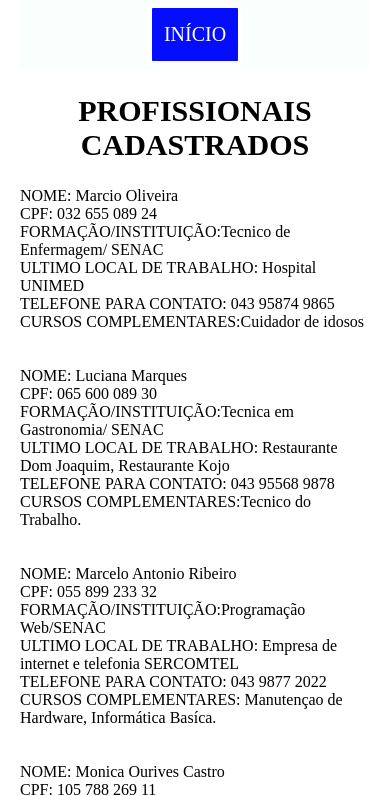
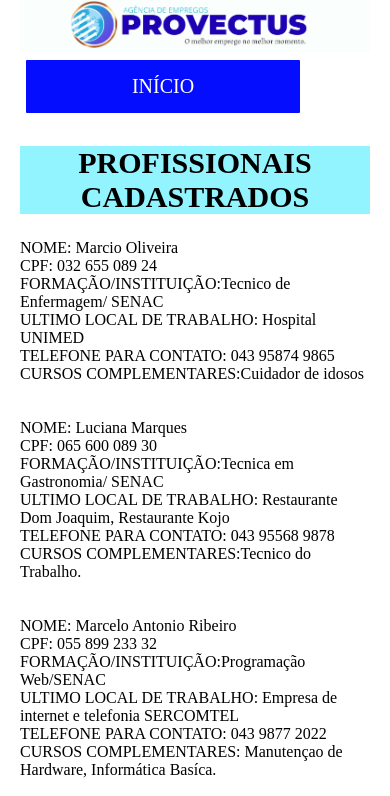
Before and after one commit to gilmar-tito/projetointegrador-gt, a plain HTML site: page clientes.html in a window 390 px wide. Shown: the top 796 px of the page. Drawn offline with Linux system fonts and the light colour scheme.

Commit message:
Add files via upload

```diff
--- a/clientes.html
+++ b/clientes.html
@@ -13,12 +13,14 @@
     <header>
         <div class="botoes">
 
-            <a class="button button1" href="index.html"> INÍCIO </a>
+            <img class="img_logo" src="./imagem_pi/logoindex02.png" alt="DESCRIÇÃO"><br>
+
 
         </div>
         </header>
+        <a class="button button11" href="index.html"> INÍCIO </a>
+        <H2 class="fonte10">PROFISSIONAIS CADASTRADOS</H2>
 
-        <H2 class="fonte1">PROFISSIONAIS CADASTRADOS</H2>
 
             <label id="lname">NOME: Marcio Oliveira</label><br>
 
--- a/css/cadastro.css
+++ b/css/cadastro.css
@@ -11,6 +11,7 @@
     font-size: 20px;
     margin: 3px 1px;
     cursor: pointer;
+    width: 250px;
 }
 
 .button1:hover {
@@ -67,6 +68,13 @@ div {
 .fonte2 {
     font-size: 30px;
     text-align: center;
+
+}
+
+.fonte10{
+    font-size: 30px;
+    text-align: center;
+    background-color: rgba(78, 237, 255, 0.613);
 
 }
 
@@ -134,7 +142,11 @@ div {
     background-color: #fdfdfd;
 }
 
-
+.img_logo {
+    width: 80%;
+    height: auto;
+    align-items: center;
+}
 
 @media only screen and (max-width: 360px) {
     body {
--- a/css/dicas.mkt.css
+++ b/css/dicas.mkt.css
@@ -1,7 +1,7 @@
 @media only screen and (min-width: 259px) {
 
     .button {
-        background-color: rgba(9, 156, 66, 0.945);
+        background-color: rgba(14, 107, 50, 0.945);
         border: 5px solid white;
         border-radius: 6px;
         color: white;
@@ -17,36 +17,36 @@
 
     .button1:hover {
         background-color: #ffffff;
-        color: rgba(9, 156, 66, 0.945);
-        border: 5px solid rgb(3, 217, 56);
+        color: rgba(14, 107, 50, 0.945);
+        border: 5px solid rgb(0, 245, 122);
 
     }
 
     .button2:hover {
         background-color: #ffffff;
-        color: rgba(9, 156, 66, 0.945);
-        border: 5px solid rgb(3, 217, 56);
+        color: rgba(14, 107, 50, 0.945);
+        border: 5px solid rgb(0, 245, 122);
 
     }
 
     .button3:hover {
         background-color: #ffffff;
-        color: rgba(9, 156, 66, 0.945);
-        border: 5px solid rgb(3, 217, 56);
+        color: rgba(14, 107, 50, 0.945);
+        border: 5px solid rgb(0, 245, 122);
 
     }
 
     .button4:hover {
         background-color: #ffffff;
-        color: rgba(9, 156, 66, 0.945);
-        border: 5px solid rgb(3, 217, 56);
+        color: rgba(14, 107, 50, 0.945);
+        border: 5px solid rgb(0, 245, 122);
 
     }
 
     .button5:hover {
         background-color: #ffffff;
-        color: rgba(9, 156, 66, 0.945);
-        border: 5px solid rgb(3, 217, 56);
+        color: rgba(14, 107, 50, 0.945);
+        border: 5px solid rgb(0, 245, 122);
 
     }
 
@@ -62,7 +62,7 @@
     .fonte1,
     .fonte2,
     .fonte3 {
-        font-size: 20px;
+        font-size: 30px;
         text-align: justify;
         margin-left: 2px;
         margin-right: 2px;
@@ -76,14 +76,16 @@
         margin-left: 2px;
         margin-right: 2px;
         margin-top: 50px;
+        font-size: 35px;
+        padding: 1%;
         text-align: initial;
     }
 
     .topo_pg {
-        background-color: #0208bd;
-        color: #ffffff;
+        background-color: #ffffff;
+        color: #014420;
         text-align: center;
-        font-size: 40px;
+        font-size: 50px;
     }
 
 
--- a/css/estilo.css
+++ b/css/estilo.css
@@ -1,6 +1,5 @@
 .button {
     background-color: #0208bd;
-    /* Green */
     border: 5px solid white;
     border-radius: 6px;
     color: white;
@@ -45,7 +44,6 @@ body {
 div {
     background-color: rgba(127, 255, 212, 0);
 
-
 }
 
 .img_logo {
@@ -53,8 +51,6 @@ div {
     height: auto;
     align-items: center;
     background-color: rgba(240, 248, 255, 0.515);
-
-
 }
 
 .img_roda {
@@ -92,6 +88,7 @@ div {
     margin-left: 2px;
     margin-right: 2px;
     margin-top: 50px;
+    padding: 1%;
 
 }
 
--- a/css/form_cadastro.css
+++ b/css/form_cadastro.css
@@ -3,11 +3,11 @@ body {
 }
 
 .button {
-    background-color: rgba(243, 203, 25, 0.77);
+    background-color: rgba(2, 53, 221, 0.93);
     /* Green */
-    border: 5px solid rgb(0, 0, 0);
+    border: 5px solid rgb(255, 254, 254);
     border-radius: 6px;
-    color: rgb(0, 0, 0);
+    color: rgb(255, 253, 253);
     padding: 15px 12px;
     text-align: center;
     text-decoration: none;
--- a/css/responsivo.css
+++ b/css/responsivo.css
@@ -1,6 +1,6 @@
-@media only screen and (max-width: 780px) {
+@media only screen and (max-width: 260px) {
     body {
-        width: 90%;
+        width: 78%;
     }
 
     .logo,
@@ -15,7 +15,6 @@
 
     .button {
         background-color: #0208bd;
-        /* Green */
         border: 2px solid white;
         border-radius: 6px;
         color: white;
```
